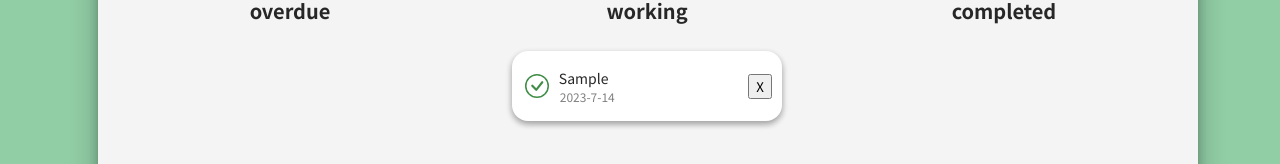
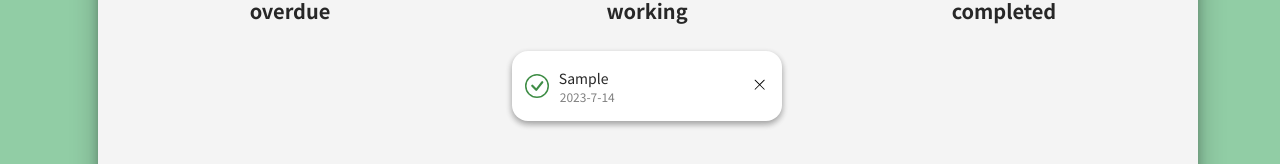
Before and after one commit to JIMIN1020/todo-app, a React (Create React App) app: page / in a window 1280 px wide. Both pictures are taken after typing "Sample" into the empty fields and a click on the input "add To Do". Shown: the part 259-423 px from the top of the page. Built offline with nearby package versions, Linux system fonts and the light colour scheme.

Commit message:
#3 ‘X’ 버튼 스타일링

```diff
--- a/src/components/ToDo.js
+++ b/src/components/ToDo.js
@@ -1,5 +1,5 @@
 import styles from "./ToDo.module.css";
-import { BsCheckCircleFill, BsCheckCircle } from "react-icons/bs";
+import { BsCheckCircleFill, BsCheckCircle, BsXLg } from "react-icons/bs";
 
 export const ToDo = ({ todo, handleClick, handleCheck, overdue }) => {
   return (
@@ -42,10 +42,10 @@ export const ToDo = ({ todo, handleClick, handleCheck, overdue }) => {
       </div>
       <button
         type="submit"
-        style={{ marginRight: "10px" }}
+        className={styles.button}
         onClick={() => handleClick(todo.id)}
       >
-        X
+        <BsXLg />
       </button>
     </div>
   );
--- a/src/components/ToDo.module.css
+++ b/src/components/ToDo.module.css
@@ -27,7 +27,6 @@
   cursor: pointer;
 }
 
-/* 실제 input 을 숨기기 위한 코드 */
 .checkbox input {
   width: 0;
   height: 0;
@@ -41,6 +40,11 @@
   font-size: 1.5rem;
   margin-left: 0.8rem;
   color: #3f8d46;
+  border-radius: 50%;
+}
+
+.icon:hover {
+  box-shadow: 1px 2px 2px rgba(0, 0, 0, 0.12), 0 1px 2px rgba(0, 0, 0, 0.12);
 }
 
 .text {
@@ -51,3 +55,9 @@
 .text span {
   font-size: 14px;
 }
+
+.button {
+  margin-right: 10px;
+  background-color: rgba(0, 0, 0, 0);
+  border: none;
+}
```
